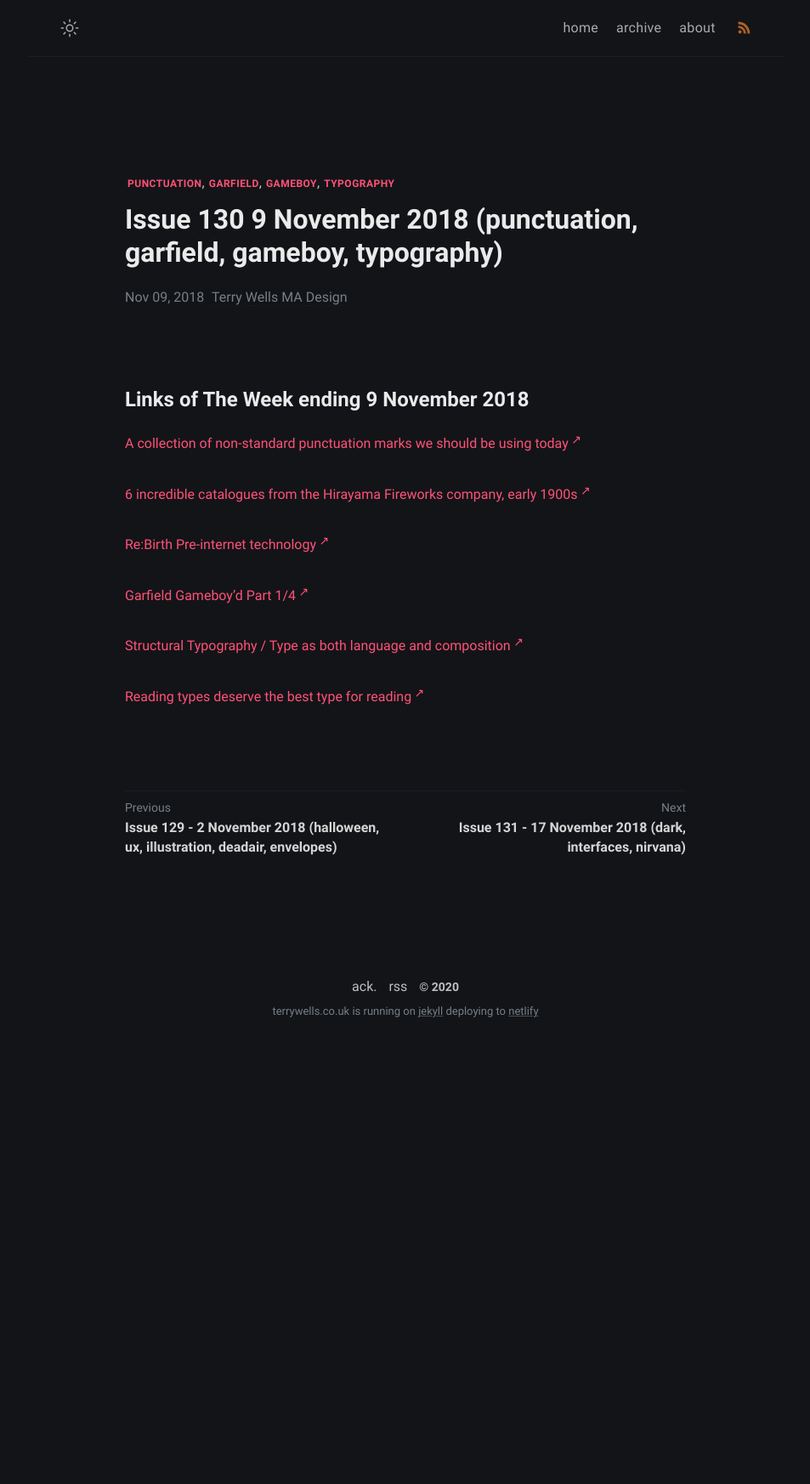
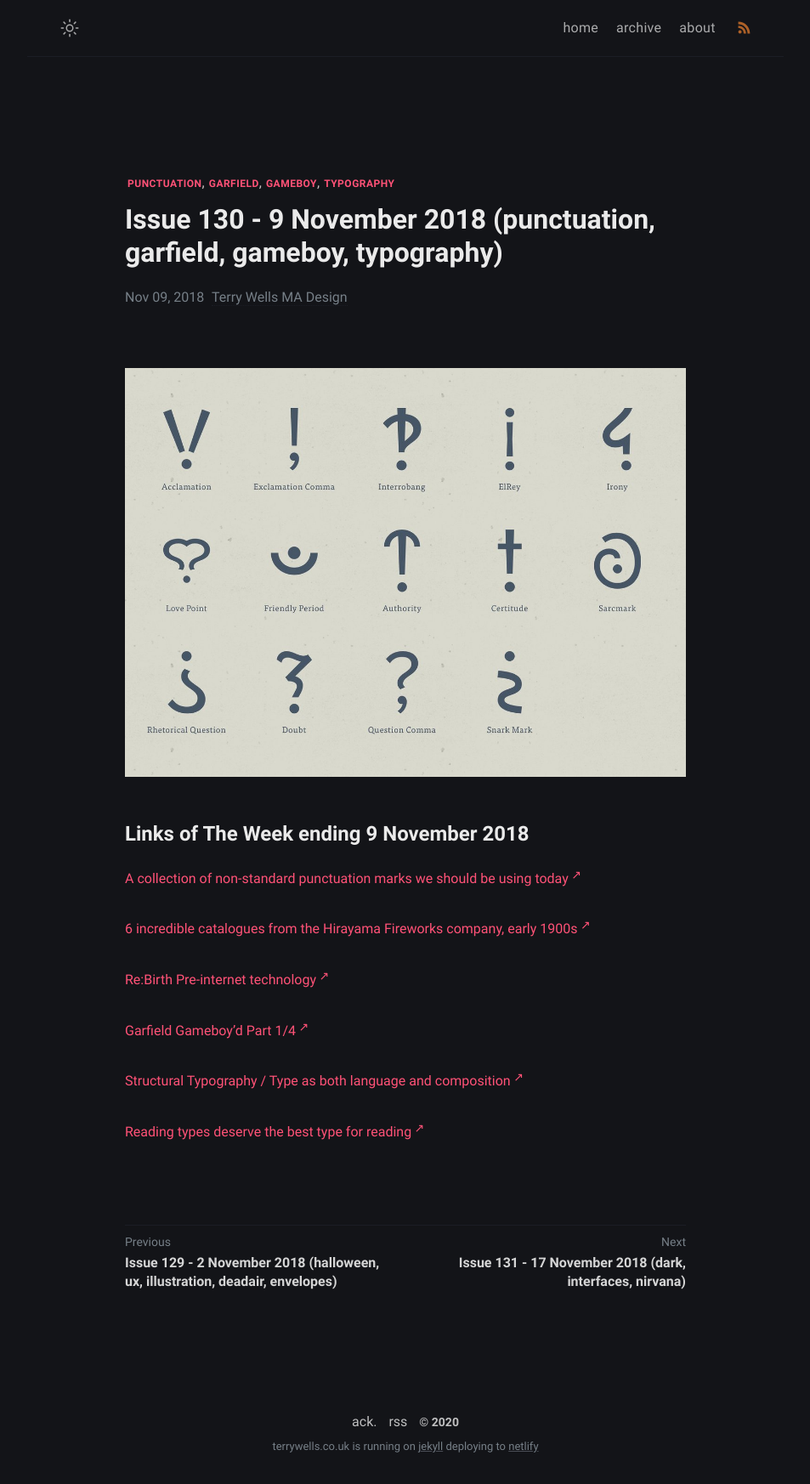
Before and after one commit to wristtattoo/jekyll-klise, a Jekyll site: the page built from _posts/2020-11-03-issue-130-9-november-2018-punctuation-garfield-gameboy-typography.md, in a window 1280 px wide. Shown: the whole page at 85% size, without its empty margins (163-1116 px from the left). Built offline with Jekyll 4.4.1, drawn with Linux system fonts in a browser that asks for light colours; a script that is not in the unit is left out; before the commit the page ends 1235 px from its top, so only the background shows below that.

```diff
--- a/_posts/2020-11-03-issue-130-9-november-2018-punctuation-garfield-gameboy-typography.md
+++ b/_posts/2020-11-03-issue-130-9-november-2018-punctuation-garfield-gameboy-typography.md
@@ -1,9 +1,11 @@
 ---
 layout: post
-title: Issue 130 9 November 2018 (punctuation, garfield, gameboy, typography)
+title: Issue 130 - 9 November 2018 (punctuation, garfield, gameboy, typography)
 tags: punctuation garfield gameboy typography
 date: 2018-11-09T14:57:01.882Z
 ---
+![A collection of non-standard punctuation marks we should be using today](/assets/uploads/issue-130.jpg "A collection of non-standard punctuation marks we should be using today")
+
 # Links of The Week ending 9 November 2018
 
 <a href="http://progressivepunctuation.com/" title="A collection of non-standard punctuation marks we should be using today" alt="A collection of non-standard punctuation marks we should be using today" target="_blank">A collection of non-standard punctuation marks we should be using today</a>
```
Also changed, not shown: assets/uploads/issue-130.jpg (added).
